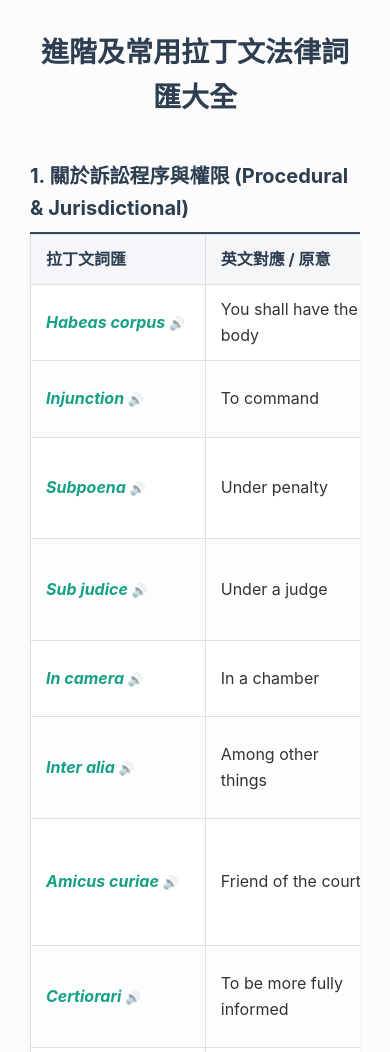
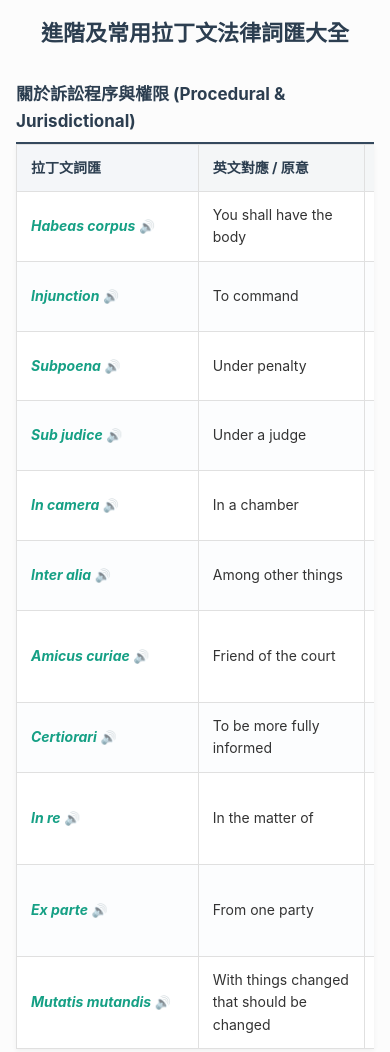
Before and after one commit to kong123485-beep/History, a plain HTML site: page extended_latin_legal_terms.html in a window 390 px wide. Shown: the top 1052 px of the page. Drawn offline with Linux system fonts and the light colour scheme.

Commit message:
Optimize HTML for mobile responsiveness

```diff
--- a/extended_latin_legal_terms.html
+++ b/extended_latin_legal_terms.html
@@ -2,7 +2,9 @@
 <html lang="zh-Hant">
 <head>
     <meta charset="UTF-8">
-    <title>進階及常用拉丁文法律詞匯大全 (含語音與固定拉丁文欄)</title>
+    <!-- 加入這行以支援手機響應式縮放 -->
+    <meta name="viewport" content="width=device-width, initial-scale=1.0, maximum-scale=5.0, user-scalable=yes">
+    <title>進階及常用拉丁文法律詞匯大全 (手機優化版)</title>
     <style>
         * {
             box-sizing: border-box;
@@ -12,35 +14,47 @@
         body {
             font-family: -apple-system, BlinkMacSystemFont, "Segoe UI", Roboto, Helvetica, Arial, sans-serif;
             line-height: 1.6;
-            margin: 30px;
+            margin: 16px;
             color: #333;
             background-color: #fcfcfc;
+            -webkit-text-size-adjust: 100%;
         }
-        h1 { color: #2c3e50; text-align: center; margin-bottom: 30px; font-size: 28px; }
-        h2 { color: #2c3e50; border-bottom: 2px solid #34495e; padding-bottom: 8px; margin-top: 40px; font-size: 20px; }
-
+        h1 {
+            color: #2c3e50;
+            text-align: center;
+            margin-bottom: 20px;
+            font-size: 22px;
+        }
+        h2 {
+            color: #2c3e50;
+            border-bottom: 2px solid #34495e;
+            padding-bottom: 6px;
+            margin-top: 30px;
+            font-size: 17px;
+        }
         .table-wrapper {
             overflow-x: auto;
             position: relative;
             margin-bottom: 20px;
             box-shadow: 0 2px 5px rgba(0,0,0,0.05);
             background: #fff;
+            -webkit-overflow-scrolling: touch; /* 讓手機滑動表格更流暢 */
         }
         table {
             width: 100%;
             border-collapse: collapse;
-            min-width: 700px;
+            min-width: 650px;
         }
         th, td {
             border: 1px solid #e0e0e0;
-            padding: 12px 15px;
+            padding: 12px 14px;
             text-align: left;
+            font-size: 14px; /* 手機上適讀的字體大小 */
         }
         th {
             background-color: #f4f6f7;
             color: #2c3e50;
             font-weight: bold;
-            width: 25%;
             white-space: nowrap;
         }
         tr:nth-child(even) {
@@ -57,7 +71,7 @@
             z-index: 2;
             background-color: #fff;
             box-shadow: 2px 0 5px rgba(0,0,0,0.05);
-            width: 25%;
+            width: 28%;
         }
         tr:nth-child(even) td.latin-cell {
             background-color: #fcfdfe;
@@ -76,24 +90,27 @@
             font-style: italic;
         }
 
-        /* 可發音單元格樣式 */
+        /* 可發音單元格樣式（加大手機點擊區塊） */
         .speakable {
             cursor: pointer;
             position: relative;
             transition: background-color 0.2s ease;
-            border-radius: 4px;
         }
-        .speakable:hover {
-            background-color: #e2e8f0;
+        .speakable:active {
+            background-color: #cbd5e1;
         }
         .speakable::after {
             content: " 🔊";
             font-size: 0.8rem;
-            opacity: 0.5;
-            transition: opacity 0.2s;
+            opacity: 0.6;
         }
-        .speakable:hover::after {
-            opacity: 1;
+
+        /* 桌機時稍微放大標題 */
+        @media (min-width: 768px) {
+            body { margin: 30px; }
+            h1 { font-size: 28px; }
+            h2 { font-size: 20px; }
+            th, td { font-size: 15px; padding: 12px 15px; }
         }
     </style>
 </head>
@@ -102,7 +119,7 @@
     <h1>進階及常用拉丁文法律詞匯大全</h1>
 
     <!-- 1. 關於訴訟程序與權限 -->
-    <h2>1. 關於訴訟程序與權限 (Procedural & Jurisdictional)</h2>
+    <h2>關於訴訟程序與權限 (Procedural & Jurisdictional)</h2>
     <div class="table-wrapper">
         <table>
             <thead>
@@ -406,15 +423,13 @@
             if ('speechSynthesis' in window) {
                 window.speechSynthesis.cancel();
                 const utterance = new SpeechSynthesisUtterance(text);
-                // 拉丁文在多數瀏覽器中會以近似的語音（如義大利文或英文）發音
                 utterance.lang = lang;
-                utterance.rate = 0.85; // 稍微放慢，利於學習法律詞彙
+                utterance.rate = 0.85;
                 window.speechSynthesis.speak(utterance);
             } else {
                 alert("您的瀏覽器不支援語音播放功能。");
             }
         }
     </script>
-
 </body>
 </html>
```
